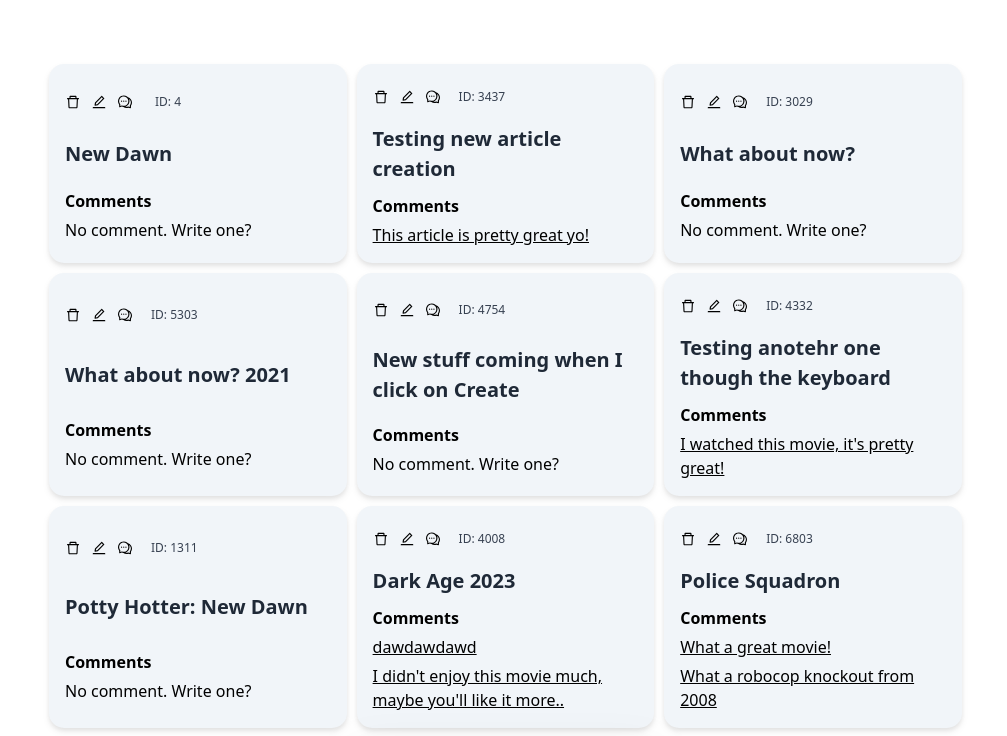
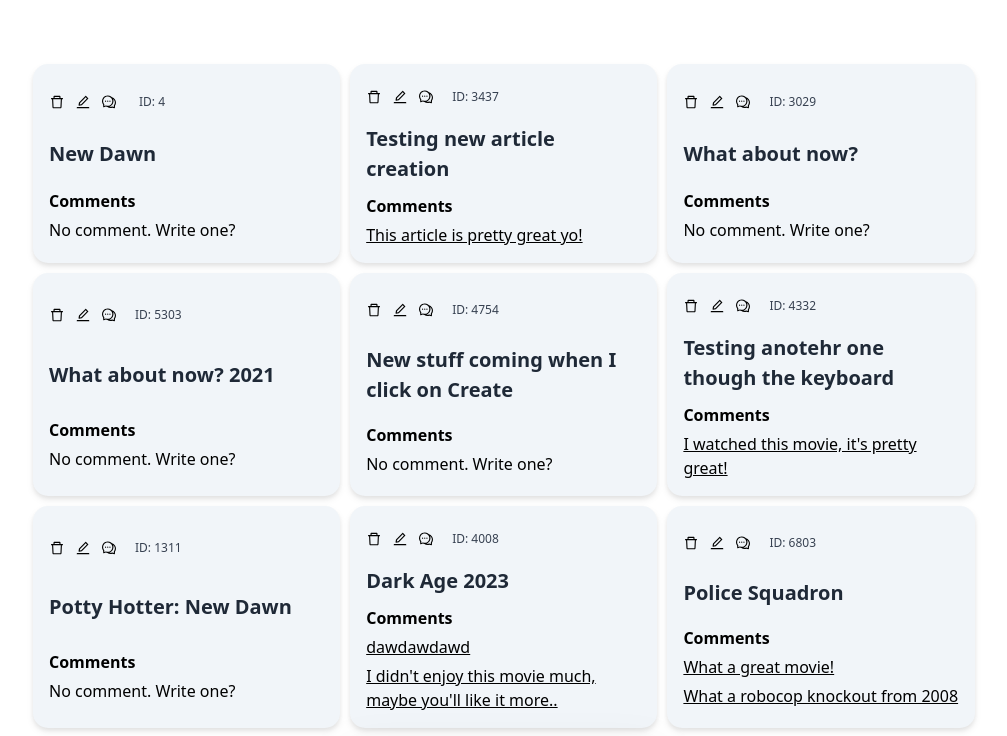
Before and after one commit to stefanstax/Demo-Library, a React (Create React App) app: page / in a window 1280 px wide. Shown: the top 736 px of the page, without its empty margins (95-1102 px from the left). Built offline with nearby package versions, Linux system fonts and the light colour scheme; data requests are answered from the project's data file.

Commit message:
propTypes added | Container component updated

```diff
--- a/package.json
+++ b/package.json
@@ -9,6 +9,7 @@
     "axios": "^1.3.6",
     "classnames": "^2.3.2",
     "json-server": "^0.17.3",
+    "prop-types": "^15.8.1",
     "react": "^18.2.0",
     "react-dom": "^18.2.0",
     "react-icons": "^4.8.0",
--- a/src/App.js
+++ b/src/App.js
@@ -13,7 +13,7 @@ const App = () => {
 
     return (
         // todo Make a Container component
-        <Container>
+        <Container main>
             <ArticleList />
         </Container>
     );
--- a/src/components/Container.js
+++ b/src/components/Container.js
@@ -1,11 +1,29 @@
-import React from 'react';
+import { PropTypes } from 'prop-types';
 
-const Container = ({ children }) => {
+const Container = ({ children, size, padding, margin, main, secondary }) => {
     return (
-        <section className="w-full max-w-[1024px] mx-auto my-12 p-4">
+        <section
+            className={`w-full mx-auto ${size || 'max-w-[1024px]'} ${
+                padding || 'p-4'
+            } ${margin || 'my-12'} ${main && !size ? 'min-w-[1280px]' : null} ${
+                secondary && !size ? 'max-w-[1024px]' : null
+            }`}
+        >
             {children}
         </section>
     );
 };
 
+Container.propTypes = {
+    size: PropTypes.string,
+    margin: PropTypes.string,
+    padding: PropTypes.string,
+    checkContainerType: ({ main, secondary }) => {
+        const containerType = Number(!!main) + Number(!!secondary);
+        if (containerType > 1) {
+            return new Error('Container can be either main or secondary');
+        }
+    },
+};
+
 export default Container;
```
Also changed, not shown: 1 other file (tests, documents, lock files or other folders).
